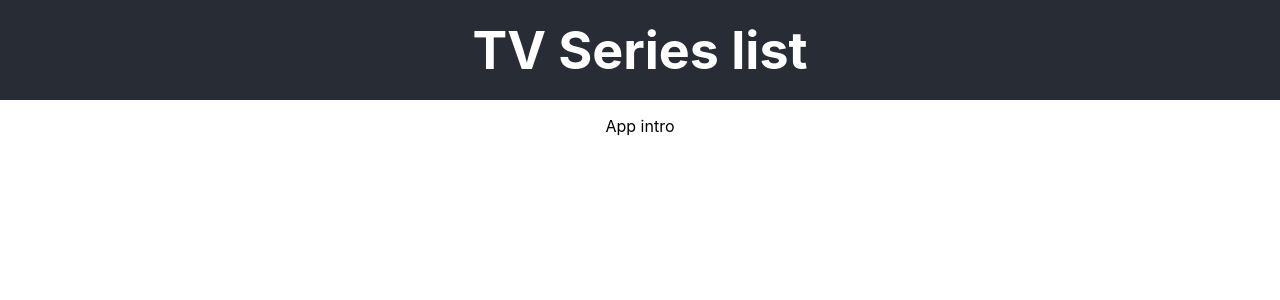
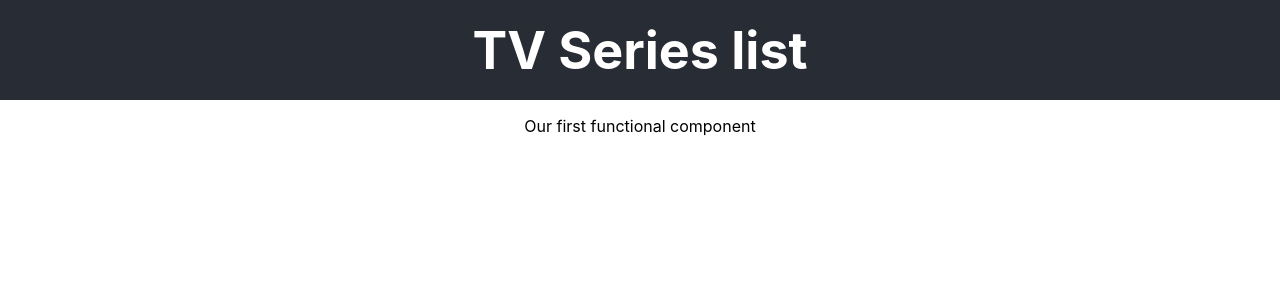
Before and after one commit to Andy1Blue/Hello-React, a React (Create React App) app: page / in a window 1280 px wide. Shown: the top 300 px of the page. Built offline with nearby package versions, Linux system fonts and the light colour scheme.

Commit message:
Moving Intro component to another directory

```diff
--- a/src/App.js
+++ b/src/App.js
@@ -1,5 +1,6 @@
 import React, { Component } from 'react';
 import './App.css';
+import Intro from './components/intro/index';
 
 class App extends Component {
   render() {
@@ -8,9 +9,7 @@ class App extends Component {
         <header className="App-header">
           <h1 className="App-title">TV Series list</h1>
         </header>
-        <p className="App-intro">
-        App intro
-        </p>
+        <Intro />
       </div>
     );
   }
--- /dev/null
+++ b/src/components/intro/index.js
@@ -0,0 +1,9 @@
+import React from 'react';
+
+const Intro = props => (
+    <p className="App-intro">
+        Our first functional component
+    </p>
+);
+
+export default Intro;
```
